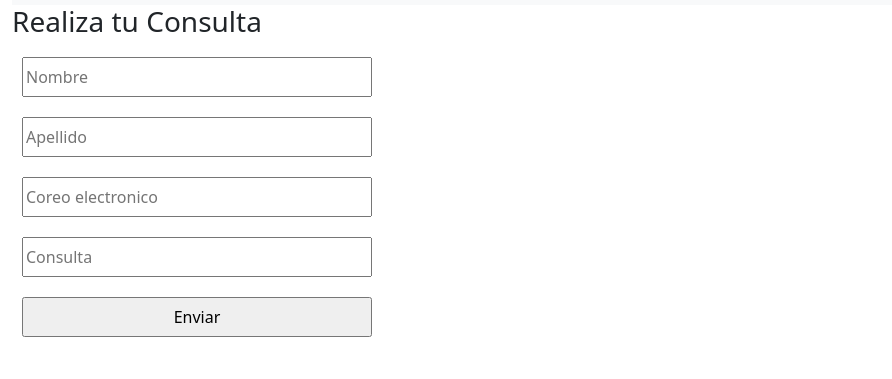
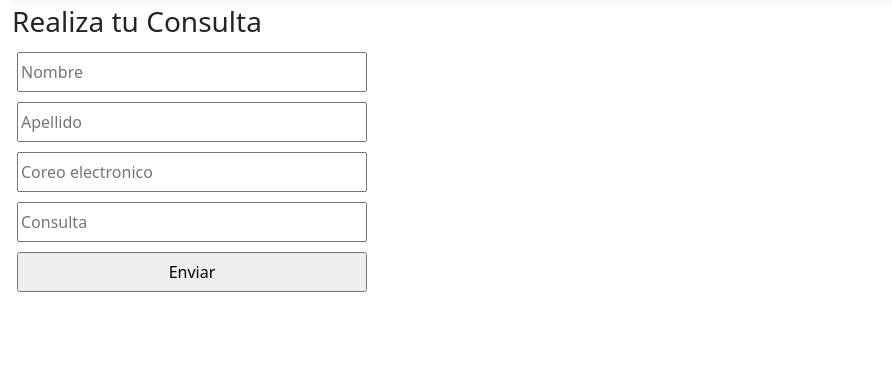
Before and after one commit to Joeshi02/proyecto-bootstrap.coder, a plain HTML site: page pages/contacto.html in a window 1280 px wide. Shown: the part 91-470 px from the top of the page, 0-892 px from the left. Drawn offline with nearby package versions, Linux system fonts and the light colour scheme.

Commit message:
correccion de class tamañoForm

```diff
--- a/css/style.css
+++ b/css/style.css
@@ -12,7 +12,7 @@ height: 50px;}
 .tamañoForm {
     width: 350px;
     height: 40px;
-    margin: 10px;
+    margin: 5px;
   }
   .tamañoLogo{
     width: 90px;
```
